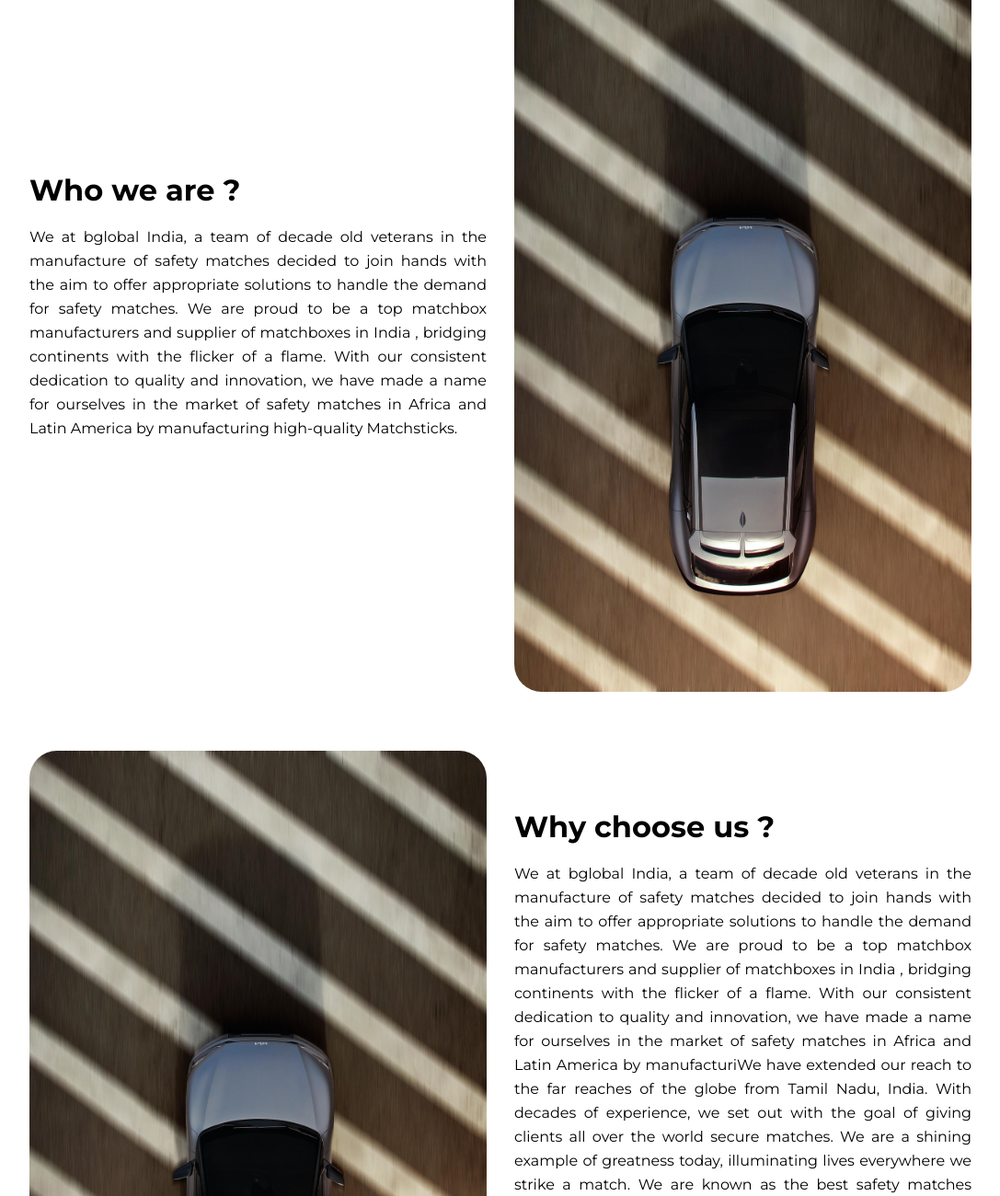
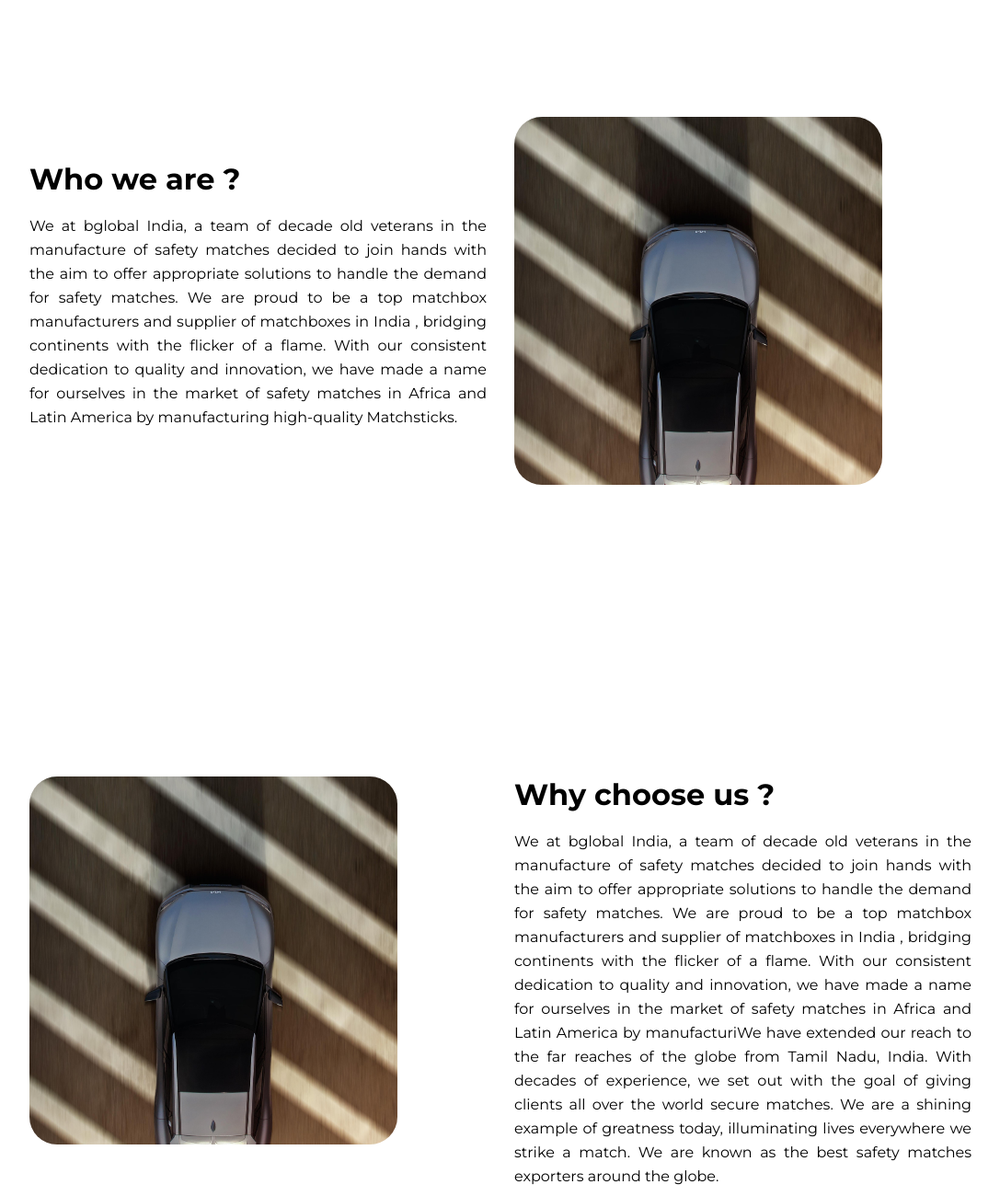
Before and after one commit to Devasenapathi/Global_Ind, a plain HTML site: page index.html in a window 1280 px wide. Shown: the part 660-1960 px from the top of the page at 92% size, without its empty margins (96-1183 px from the left). Drawn offline with Linux system fonts and the light colour scheme.

Commit message:
image resolution has fixed

```diff
--- a/index.html
+++ b/index.html
@@ -60,7 +60,7 @@
             </div>
         </div>
         <div class="left">
-            <img src="./Images/Img1.jpg" alt="">
+            <img src="./Images/Img1.jpg" alt="" style="width: 400px; height: 400px;">
         </div>
     </div>
 </div>
@@ -68,7 +68,7 @@
 <div class="grid2">
     <div class="row2">
         <div class="left2">
-            <img src="./Images/Img1.jpg" alt="">
+            <img src="./Images/Img1.jpg" alt="" style="width: 400px; height: 400px;">
         </div>
         <div class="right2">
             <div class="content2">
```
